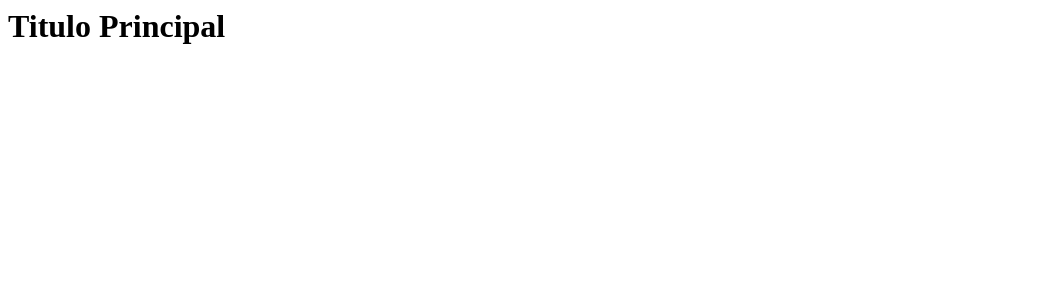
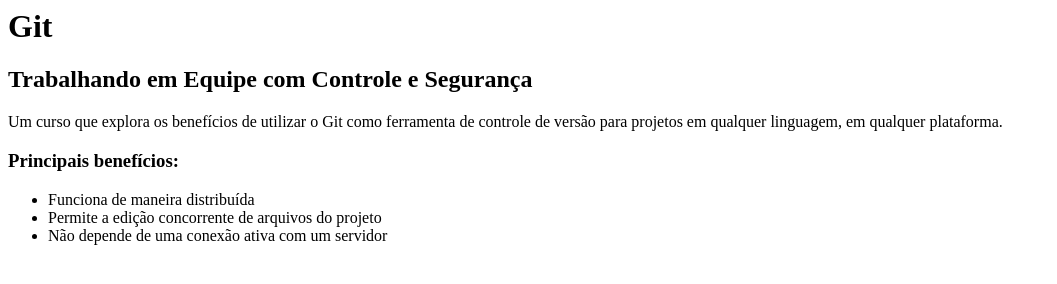
Before and after one commit to SouzaNoris/EstudosGit, a plain HTML site: page index.html in a window 1280 px wide. Shown: the whole page, without its empty margins (0-1057 px from the left). Drawn offline with Linux system fonts and the light colour scheme.

Commit message:
Alteração do arquivo index.html

```diff
--- a/index.html
+++ b/index.html
@@ -1,8 +1,17 @@
 <html>
     <head>
-
     </head>
     <body>
-        <h1>Titulo Principal</h1>
+        <h1>Git</h1>
+        <h2>Trabalhando em Equipe com Controle e Segurança</h2>
+
+        <p>Um curso que explora os benefícios de utilizar o Git como ferramenta de controle de versão para projetos em qualquer linguagem, em qualquer plataforma.</p>
+
+        <h3>Principais benefícios:</h3>
+        <ul>
+            <li>Funciona de maneira distribuída</li>
+            <li>Permite a edição concorrente de arquivos do projeto</li>
+            <li>Não depende de uma conexão ativa com um servidor</li>
+        </ul>
     </body>
 </html>
```
